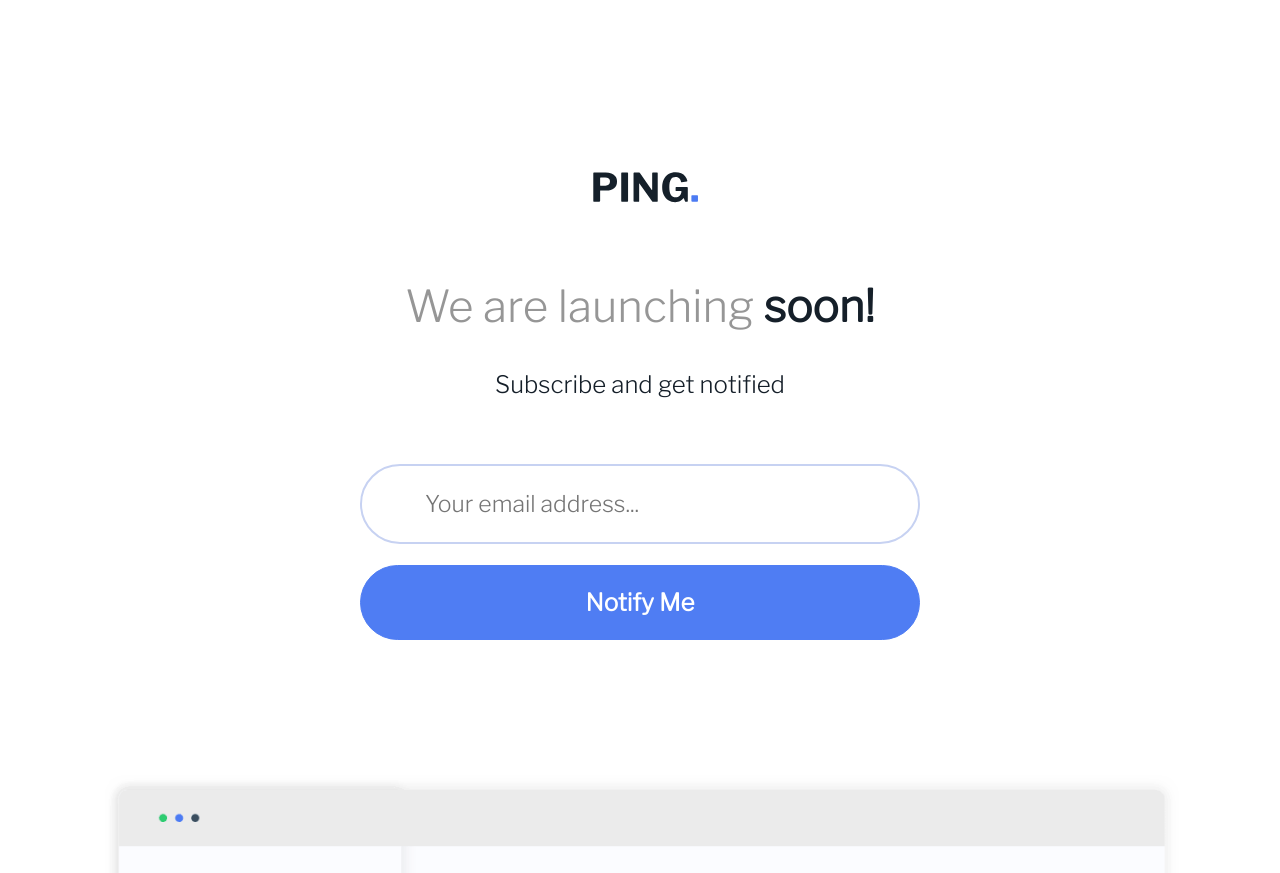
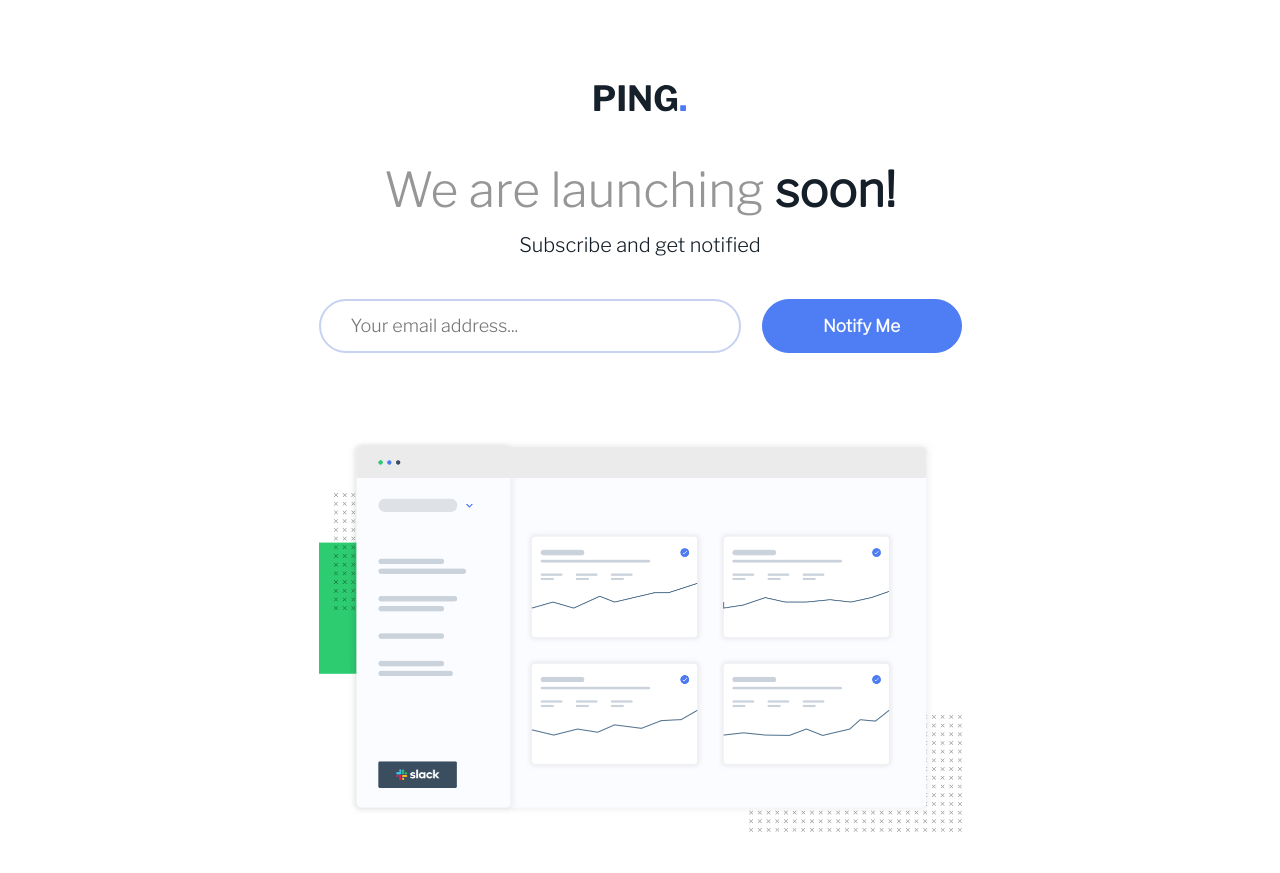
Before and after one commit to karinaestaba/ping-coming-soon-page, a plain HTML site: page index.html in a window 1280 px wide. Shown: the top 873 px of the page. Drawn offline with nearby package versions, Linux system fonts and the light colour scheme.

Commit message:
+ Ajuste de estilos para desktop.

```diff
--- a/assets/css/style.sass
+++ b/assets/css/style.sass
@@ -188,3 +188,70 @@ form
       &.type-mismatch
         + .error::after
           content: 'Please provide a valid email address'
+
+@media screen and ( min-width: 998px)
+  body
+    margin-top: 57px
+
+  .main
+    &-header
+      .logo
+        width: 92px
+        padding-left: 0
+
+    &-footer
+      padding-top: 24px
+
+      .copyright
+        font-size: 12px
+
+  .hero
+    padding: 26px 10px 0
+
+    h1
+      font-size: 48px
+      margin-bottom: 15px
+
+    .description
+      font-size: 20px
+
+  form
+    flex-direction: row
+    max-width: 637px
+    justify-content: center
+    align-items: center
+    padding: 38px 0
+
+    &.container
+      max-width: 100%
+
+    input
+      width: 422px
+      height: 54px
+      padding: 11px 30px
+      font-size: 18px
+
+    button
+      font-size: 17px
+      width: 200px
+      height: 54px
+      padding: 15px
+
+  .banner
+    max-width: 1220px
+    margin: 0 auto
+    padding-top: 47px
+    padding-bottom: 47px
+
+    &-img
+      img
+        max-width: 643px
+        margin: 0 auto
+
+  .social-links
+    gap: 15px
+    margin-bottom: 23px
+
+    li
+      img
+        width: 16px
```
Also changed, not shown: assets/css/style.css, 1 other file.
